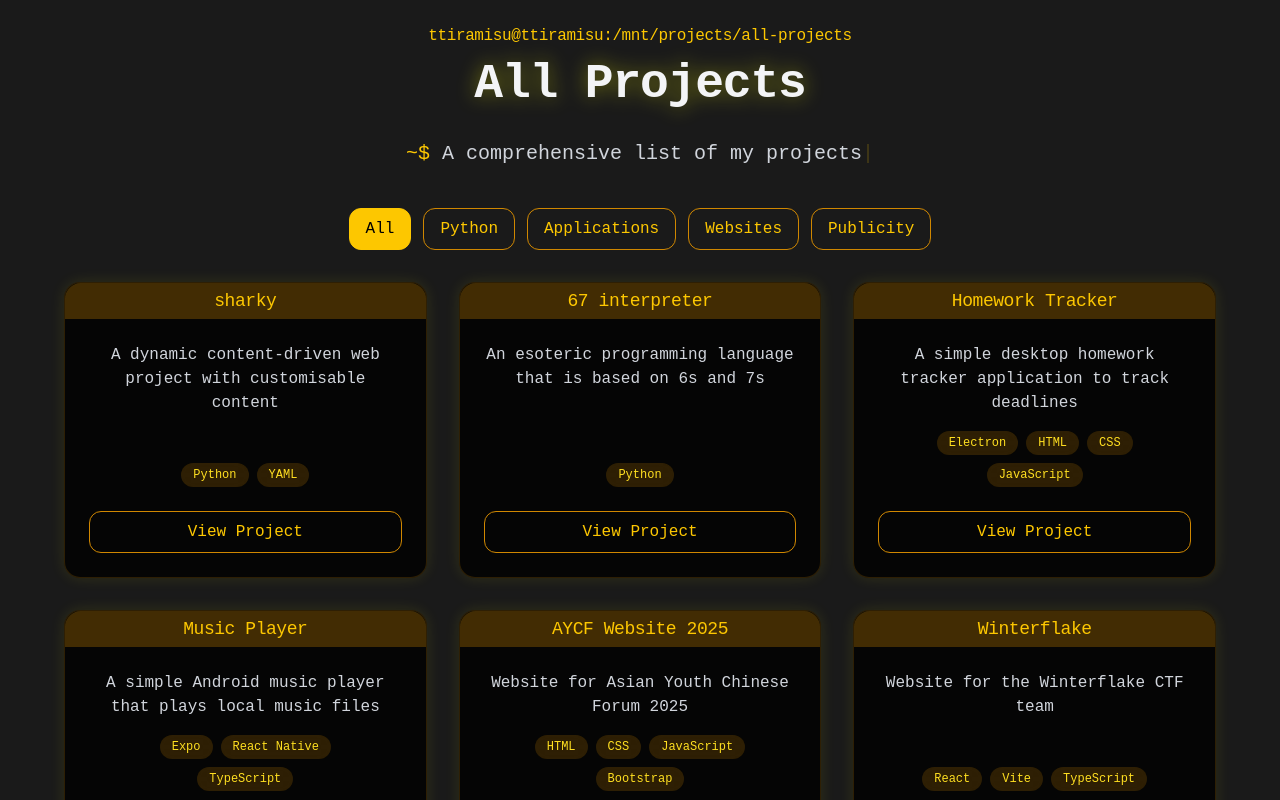
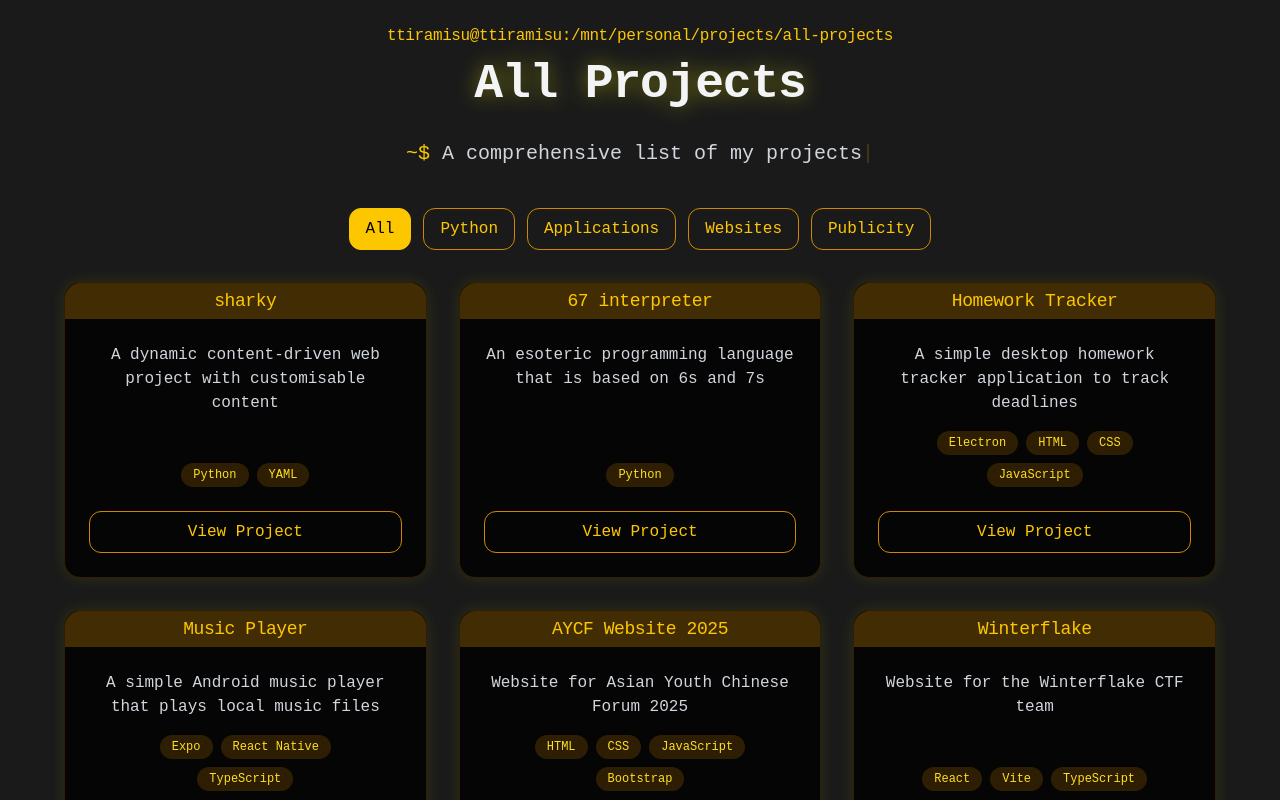
Before and after one commit to ttiramisu/website-personal-2.0, a React (Vite) app: page /projects in a window 1280 px wide. Shown: the top 800 px of the page. Built offline with nearby package versions, Linux system fonts and the light colour scheme; a web font is replaced by a local one.

Commit message:
some minor details updated

```diff
--- a/src/App.css
+++ b/src/App.css
@@ -43,3 +43,7 @@ html {
 * {
   font-family: 'Cascadia Code', monospace;
 }
+
+.im-too-lazy-to-think-of-a-class-name {
+  scroll-margin-top: 60px;
+}
--- a/src/App.tsx
+++ b/src/App.tsx
@@ -1,7 +1,7 @@
 import Navigation from "./components/Navigation";
 import Hero from "./components/Hero";
 import About from "./components/About";
-import Projects from "./components/Projects";
+import Projects from "./components/ProjectsSection";
 import Timeline from "./components/Timeline";
 import Resume from "./components/Resume";
 import Footer from "./components/Footer";
--- a/src/components/About.tsx
+++ b/src/components/About.tsx
@@ -21,7 +21,7 @@ export default function About() {
         transition={{ duration: 0.6 }}
         className="text-sm md:text-base text-yellow-400 font-mono mb-3 tracking-tight"
       >
-        ttiramisu@ttiramisu:/mnt/about
+        ttiramisu@ttiramisu:/mnt/personal/about
       </motion.p>
 
       {/* Main heading */}
--- a/src/components/Hero.tsx
+++ b/src/components/Hero.tsx
@@ -75,7 +75,7 @@ export default function Hero() {
         transition={{ duration: 0.6 }}
         className="text-sm md:text-base text-yellow-400 font-mono mb-3 tracking-tight"
       >
-        ttiramisu@ttiramisu:/mnt/home
+        ttiramisu@ttiramisu:/mnt/personal/home
       </motion.p>
 
       {/* Profile picture with hover */}
--- a/src/components/Navigation.tsx
+++ b/src/components/Navigation.tsx
@@ -73,7 +73,7 @@ export default function Navigation() {
           <span className="w-2 h-2 rounded-full bg-green-500/80 shadow-[0_0_4px_rgba(0,255,0,0.6)]"></span>
         </div>
         <span className="tracking-tight text-xs">
-          <span className="font-bold">ttiramisu@ttiramisu</span>:/mnt/website
+          <span className="font-bold">ttiramisu@ttiramisu</span>:/mnt/personal
         </span>
       </div>
 
--- a/src/components/Projects.tsx
+++ b/src/components/ProjectsSection.tsx
@@ -17,7 +17,7 @@ export default function Projects() {
         transition={{ duration: 0.6 }}
         className="text-sm md:text-base text-yellow-400 font-mono mb-3 tracking-tight"
       >
-        ttiramisu@ttiramisu:/mnt/projects
+        ttiramisu@ttiramisu:/mnt/personal/projects
       </motion.p>
 
       {/* Section heading */}
--- a/src/components/Resume.tsx
+++ b/src/components/Resume.tsx
@@ -13,7 +13,7 @@ export default function Resume() {
         transition={{ duration: 0.6 }}
         className="text-sm md:text-base text-yellow-400 font-mono mb-3 tracking-tight"
       >
-        ttiramisu@ttiramisu:/mnt/resume
+        ttiramisu@ttiramisu:/mnt/personal/resume
       </motion.p>
 
       {/* Section heading */}
--- a/src/components/Timeline.tsx
+++ b/src/components/Timeline.tsx
@@ -13,7 +13,7 @@ export default function Timeline() {
         transition={{ duration: 0.6 }}
         className="text-sm md:text-base text-yellow-400 font-mono mb-3 tracking-tight"
       >
-        ttiramisu@ttiramisu:/mnt/education
+        ttiramisu@ttiramisu:/mnt/personal/education
       </motion.p>
 
       {/* Section heading */}
--- a/src/pages/AllProjects.tsx
+++ b/src/pages/AllProjects.tsx
@@ -2,6 +2,8 @@ import { useState, useEffect } from "react";
 import { useLocation, Link } from "react-router-dom";
 import { motion } from "framer-motion";
 import { projects } from "../data/projectsData";
+
+import '../App.css'
 
 
 export default function AllProjects() {
@@ -37,7 +39,7 @@ export default function AllProjects() {
         transition={{ duration: 0.6 }}
         className="text-sm md:text-base text-yellow-400 font-mono mb-3 tracking-tight"
       >
-        ttiramisu@ttiramisu:/mnt/projects/all-projects
+        ttiramisu@ttiramisu:/mnt/personal/projects/all-projects
       </motion.p>
 
       {/* Section heading */}
@@ -95,7 +97,7 @@ export default function AllProjects() {
           <motion.div
             key={project.name}
             id={project.name.replace(/\s/g, "")}
-            className="bg-black/80 pb-6 rounded-2xl border border-yellow-600/20 shadow-[0_0_15px_rgba(255,255,0,0.1)] hover:shadow-[0_0_25px_rgba(255,255,0,0.4)] transform transition-all duration-300 flex flex-col justify-between"
+            className="im-too-lazy-to-think-of-a-class-name bg-black/80 pb-6 rounded-2xl border border-yellow-600/20 shadow-[0_0_15px_rgba(255,255,0,0.1)] hover:shadow-[0_0_25px_rgba(255,255,0,0.4)] transform transition-all duration-300 flex flex-col justify-between"
           >
             {/* Neon glowing tab */}
             <div className="bg-yellow-600/30 text-yellow-400 font-mono px-4 py-1 rounded-tl-2xl rounded-tr-2xl text-lg tracking-tight">
--- a/src/pages/ProjectDetails.tsx
+++ b/src/pages/ProjectDetails.tsx
@@ -39,7 +39,7 @@ export default function ProjectDetail() {
         transition={{ duration: 0.6 }}
         className="text-sm md:text-base text-yellow-400 font-mono mb-3 tracking-tight"
       >
-        ttiramisu@ttiramisu:/mnt/projects/all-projects/{project.name}
+        ttiramisu@ttiramisu:/mnt/personal/projects/all-projects/{project.name}
       </motion.p>
 
       {/* Project heading */}
```
Also changed, not shown: src/index.css (line endings or trailing spaces).
